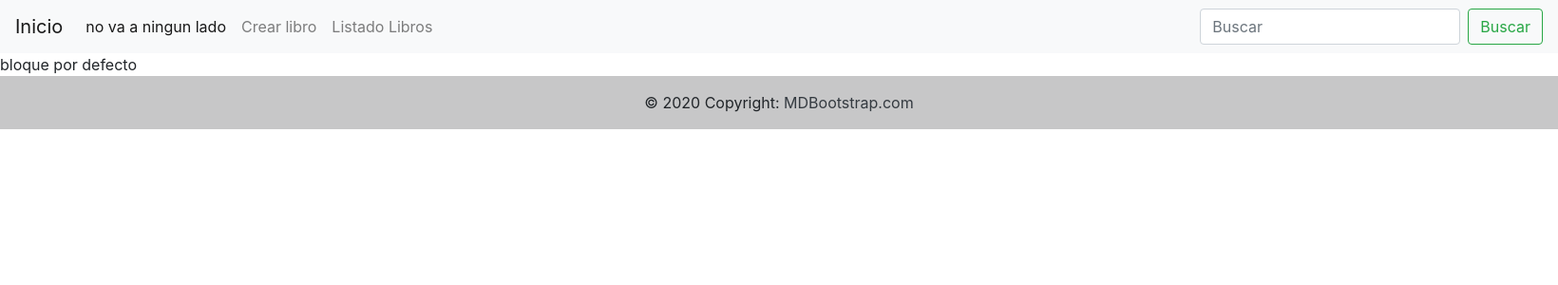
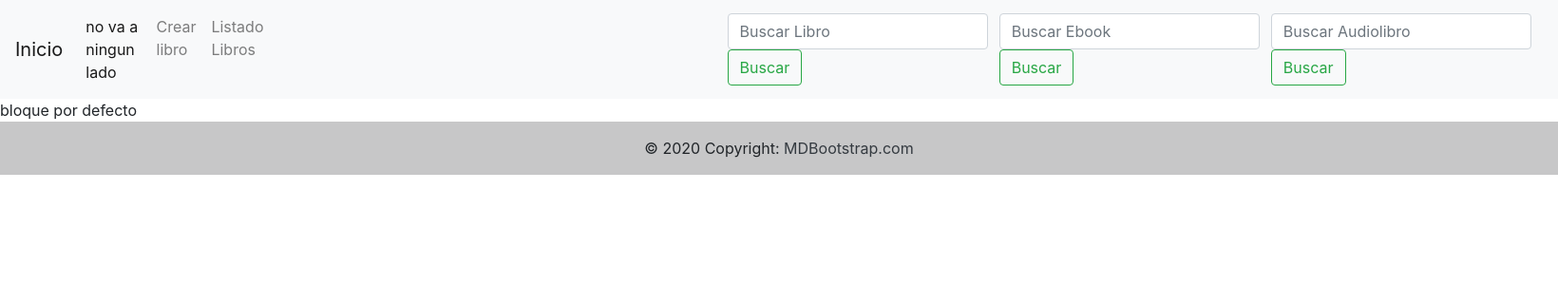
Before and after one commit to Equigonz/Primera-entrega-Trabajo-Final, a Django app: template Desafio_final/templates/base.html in a window 1640 px wide. Shown: the top 300 px of the page at 95% size. Run offline with Django 4.2, Linux system fonts and the light colour scheme; the template is opened without the code that fills it, so the values that code supplies are empty.

Commit message:
Decima primer subida

```diff
--- a/Desafio_final/Desafio_final/urls.py
+++ b/Desafio_final/Desafio_final/urls.py
@@ -1,9 +1,10 @@
 from django.contrib import admin
 from django.urls import path, include
-from catalog.views import create_book, list_book
+from catalog.views import create_book, list_book, search_book
 
 urlpatterns = [
     path('admin/', admin.site.urls),
     path('create_book/', create_book, name = 'create_book'),
-    path("list_book/", list_book, name = "list_book" )
+    path("list_book/", list_book, name = "list_book" ),
+    path("search_book/", search_book, name = "search_book")
 ]
--- a/Desafio_final/templates/base.html
+++ b/Desafio_final/templates/base.html
@@ -32,13 +32,21 @@
                     <a class="nav-link" href="/create_book/">Crear libro</a>
                 </li>
                 <li class="nav-item">
-                    <a class="nav-link" href="/list_book/" style="margin-right: 40rem ;">Listado Libros</a>
+                    <a class="nav-link" href="/list_book/" style="margin-right: 30rem ;">Listado Libros</a>
                 </li>
 
 
             </ul>
-            <form class="form-inline my-2 my-lg-0" action="/catalog/search-catalog/" method="GET">
-                <input class="form-control mr-sm-2" type="search" placeholder="Buscar" aria-label="Search" name = 'search'>
+            <form class="form-inline my-2 my-lg-0" action="/search_book/" method="GET">
+                <input class="form-control mr-sm-2" type="search" placeholder="Buscar Libro" aria-label="Search" name = 'search'>
+                <button class="btn btn-outline-success my-2 my-sm-0" type="submit">Buscar</button>
+            </form>
+            <form class="form-inline my-2 my-lg-0" action="/search_ebook/" method="GET">
+                <input class="form-control mr-sm-2" type="search" placeholder="Buscar Ebook" aria-label="Search" name = 'search'>
+                <button class="btn btn-outline-success my-2 my-sm-0" type="submit">Buscar</button>
+            </form>
+            <form class="form-inline my-2 my-lg-0" action="/search_audiobook/" method="GET">
+                <input class="form-control mr-sm-2" type="search" placeholder="Buscar Audiolibro" aria-label="Search" name = 'search'>
                 <button class="btn btn-outline-success my-2 my-sm-0" type="submit">Buscar</button>
             </form>
         </div>
```
Also changed, not shown: Desafio_final/catalog/models.py (+6 -6 lines), Desafio_final/catalog/urls.py (deleted, +0 -9 lines), Desafio_final/catalog/views.py (+21 -11 lines), Desafio_final/templates/create_book.html (renamed from Desafio_final/templates/new_book.html, +5 -5 lines), Desafio_final/catalog/migrations/0004_delete_audiobooks_delete_ebooks.py (added), Desafio_final/db.sqlite3.
